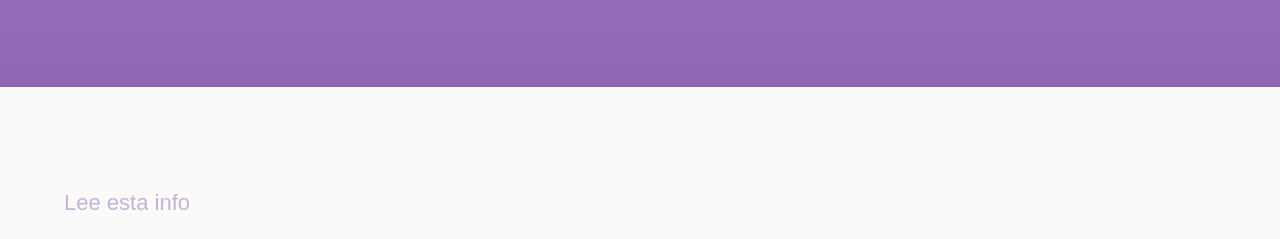
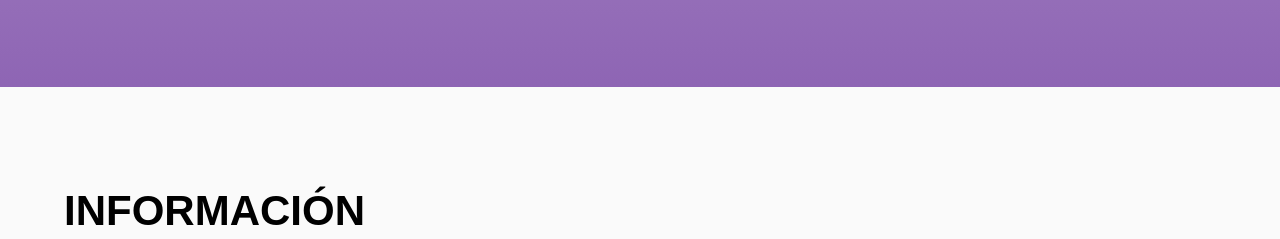
Before and after one commit to capafoto03/ayudamea-ayudarte, a plain HTML site: page index.html in a window 1280 px wide. Shown: the part 713-952 px from the top of the page. Drawn offline with nearby package versions, Linux system fonts and the light colour scheme; a script that the page names is missing.

Commit message:
Update index.html

```diff
--- a/index.html
+++ b/index.html
@@ -90,7 +90,7 @@
     <main>
         <section class="services">
             <div class="container">
-                <h2 class="subtitle"INFORMACIÓN><span class="point"></span></h2>
+                <h2 class="subtitle">INFORMACIÓN<span class="point"></span></h2>
                 <p class="copy__section">Lee esta info</p>
 
                 <article class="container-cards">
```
